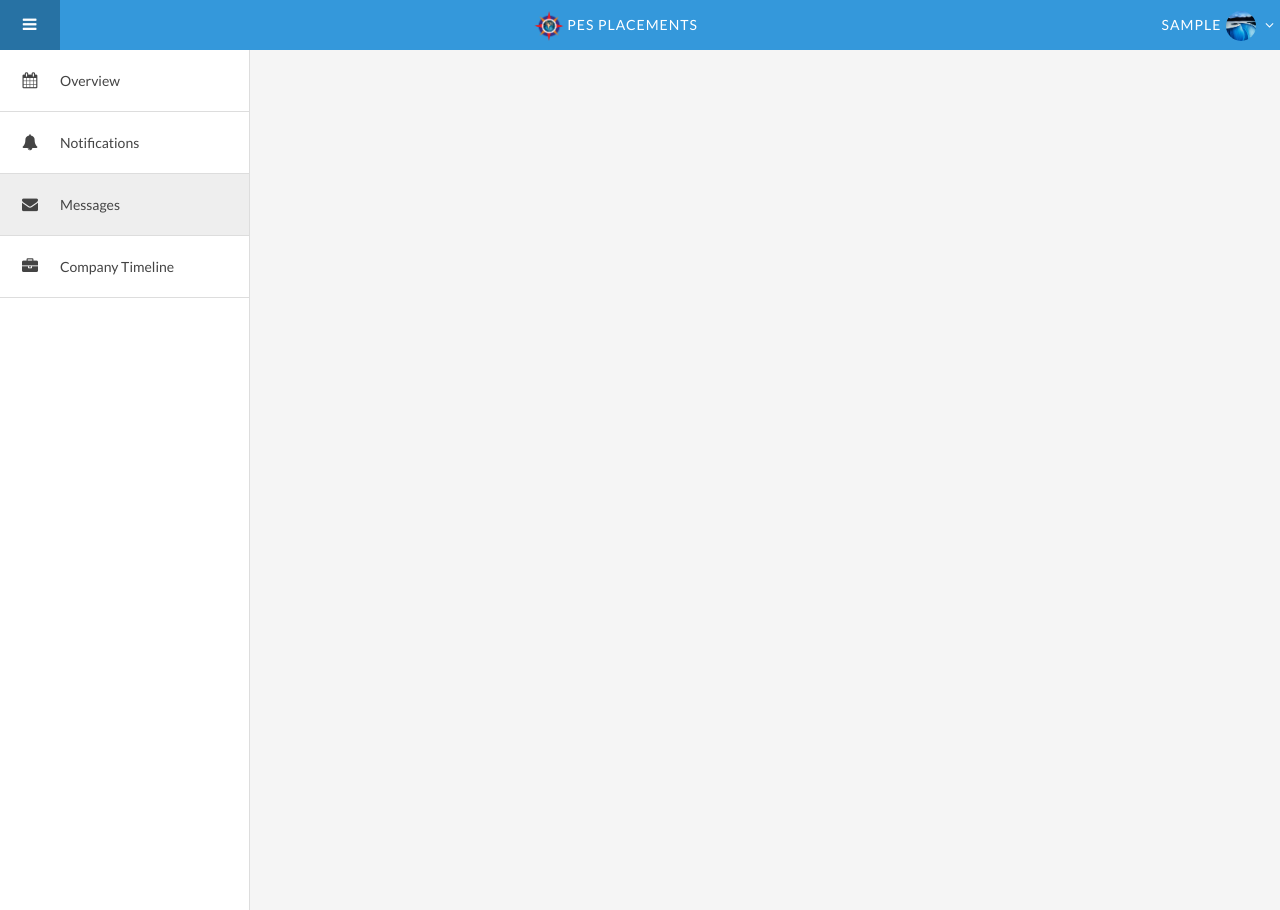
After one commit to kashyap07/placements, a Flask app: page /messages in a window 1280 px wide. The commit adds this page. Run offline with Flask 2, Linux system fonts and the light colour scheme; the visitor is signed in with stand-in values (Sample User, id 1); some libraries are stand-ins or nearby versions.

Commit message:
views: Addition of more views functions.

```diff
--- a/app/__init__.py
+++ b/app/__init__.py
@@ -7,9 +7,9 @@ from werkzeug.utils import find_modules, import_string
 
 def create_app(config=None):
 	app = Flask(__name__);
-	"""
+
 	app.config.update(dict(
-		DATABASE=os.path.join(app.root_path, 'placements.db'),
+		#DATABASE=os.path.join(app.root_path, 'placements.db'),
 		DEBUG=True,
 		SECRET_KEY=b'_5#y2L"F4Q8z\n\xec]/',
 		USERNAME='admin',
@@ -17,7 +17,6 @@ def create_app(config=None):
 	))
 	app.config.update(config or {})
 	app.config.from_envvar('PLACEMENT_SETTINGS', silent=True)
-	"""
 	register_blueprints(app)
 	#register_cli(app)
 	#register_teardowns(app)
--- a/app/blueprints/views.py
+++ b/app/blueprints/views.py
@@ -1,5 +1,5 @@
 import os
-from flask import Blueprint, render_template, g
+from flask import Blueprint, render_template, g, session
 
 views = Blueprint('views', __name__);
 
@@ -9,6 +9,7 @@ def index():
 
 @views.route("/home")
 def home():
+	session['username'] = "John Doe"
 	return render_template("home.html", user="John Doe")
 
 @views.route("/login")
@@ -22,3 +23,13 @@ def profile():
 @views.route("/notifications")
 def notifications():
 	return render_template("notifications.html")
+
+
+@views.route("/messages")
+def messages():
+	return render_template("messages.html")
+
+
+@views.route("/comp_timeline")
+def comp_timeline():
+	return render_template("comp_timeline.html")
--- a/app/static/js/home.js
+++ b/app/static/js/home.js
@@ -1,4 +1,3 @@
-console.log("hi");
 $('#menu-action').click(function() {
   console.log("hi");
   $('.sidebar').toggleClass('active');
--- a/app/templates/home.html
+++ b/app/templates/home.html
@@ -1,6 +1,6 @@
 {%- extends "base.html" %}
 
-{%- block title %}{{ 'Home - ' + user  }}{% endblock %}
+{%- block title %}{{ 'Home - ' + session['username']  }}{% endblock %}
 
 {%- block menu_action %}
   <a href="#" id="menu-action">
@@ -12,7 +12,7 @@
    	<div class="dropdown pull-right">
        <a class="dropdown-toggle dd" data-toggle="dropdown" role="button" aria-haspopup="true" aria-expanded="false">
         <!-- The Profile picture inserted via div class below, with shaping provided by Bootstrap -->
-        <div class="img-profile"><span>{{ user }}</span><img class = "dp-icon img-circle" src = "/static/assets/images/rain-dp.jpg">
+        <div class="img-profile"><span>{{ session['username'] }}</span><img class = "dp-icon img-circle" src = "/static/assets/images/rain-dp.jpg">
       	<span class="fa fa-angle-down white"></span>
       	</div>
        </a>
@@ -34,67 +34,14 @@
 {%- block sidebar %}
 <div class="sidebar">
   <ul>
-  	<li><a href="#" class = "active"><i class="fa fa-calendar"></i><span>Overview</span></a></li>
-    <li><a href="#"><i class="fa fa-bell"></i><span>Notifications</span></a></li>
-    <li><a href="#"><i class="fa fa-envelope"></i><span>Messages</span></a></li>
-    <li><a href="#"><i class="fa fa-briefcase"></i><span>Company Timeline</span></a></li>
+  	<li><a href="{{ url_for('views.home') }}" class = "active"><i class="fa fa-calendar"></i><span>Overview</span></a></li>
+    <li><a href="{{ url_for('views.notifications') }}"><i class="fa fa-bell"></i><span>Notifications</span></a></li>
+    <li><a href="{{ url_for('views.messages') }}"><i class="fa fa-envelope"></i><span>Messages</span></a></li>
+    <li><a href="{{ url_for('views.comp_timeline') }}"><i class="fa fa-briefcase"></i><span>Company Timeline</span></a></li>
 </div>
 {%- endblock %}
 
 
 {%- block content %}
-<!-- Content -->
-<div class="main">
-  <div class="hipsum">
-    <div class="jumbotron">
-      <h1 id="hello,-world!">Hello, world!<a class="anchorjs-link" href="#hello,-world!"><span class="anchorjs-icon"></span></a></h1>
-      <p>This is a simple hero unit, a simple jumbotron-style component for calling extra attention to featured content or information.</p>
-      <p><a class="btn btn-primary" href="#" role="button">Learn more</a></p>
-    </div>
-    <p>Keffiyeh banjo keytar selfies. Actually plaid PBR&amp;B, High Life dreamcatcher kale chips master cleanse craft beer messenger bag locavore Brooklyn Blue Bottle. Freegan literally brunch kale chips small batch. Etsy iPhone gentrify photo booth. Lomo
-      keffiyeh vinyl, distillery pop-up messenger bag kale chips post-ironic DIY 90's keytar. Intelligentsia next level Pitchfork forage vinyl Marfa, normcore heirloom. Drinking vinegar asymmetrical roof party, yr artisan Carles mixtape jean shorts.</p>
-    <table class="table table-bordered">
-      <thead>
-        <tr>
-          <th>#</th>
-          <th>First Name</th>
-          <th>Last Name</th>
-          <th>Username</th>
-        </tr>
-      </thead>
-      <tbody>
-        <tr>
-          <th scope="row">1</th>
-          <td>Mark</td>
-          <td>Otto</td>
-          <td>@mdo</td>
-        </tr>
-        <tr>
-          <th scope="row">2</th>
-          <td>Jacob</td>
-          <td>Thornton</td>
-          <td>@fat</td>
-        </tr>
-        <tr>
-          <th scope="row">3</th>
-          <td>Larry</td>
-          <td>the Bird</td>
-          <td>@twitter</td>
-        </tr>
-      </tbody>
-    </table>
-    <p>Slow-carb fanny pack yr Brooklyn gentrify. Fanny pack keffiyeh taxidermy, ugh viral polaroid craft beer. +1 distillery Truffaut typewriter tousled crucifix, lo-fi butcher normcore skateboard. Drinking vinegar ugh whatever sriracha. Synth tofu viral
-      butcher flexitarian. 3 wolf moon Schlitz plaid small batch kale chips blog. Fingerstache selfies freegan, Helvetica Neutra Brooklyn semiotics cred narwhal beard tousled leggings.</p>
-    <div class="row">
-      <div class="col-sm-6">
-        <p>Slow-carb fanny pack yr Brooklyn gentrify. Fanny pack keffiyeh taxidermy, ugh viral polaroid craft beer. +1 distillery Truffaut typewriter tousled crucifix, lo-fi butcher normcore skateboard. Drinking vinegar ugh whatever sriracha. Synth tofu
-          viral butcher flexitarian. 3 wolf moon Schlitz plaid small batch kale chips blog. Fingerstache selfies freegan, Helvetica Neutra Brooklyn semiotics cred narwhal beard tousled leggings.</p>
-      </div>
-      <div class="col-sm-6">
-        <p>Slow-carb fanny pack yr Brooklyn gentrify. Fanny pack keffiyeh taxidermy, ugh viral polaroid craft beer. +1 distillery Truffaut typewriter tousled crucifix, lo-fi butcher normcore skateboard. Drinking vinegar ugh whatever sriracha. Synth tofu
-          viral butcher flexitarian. 3 wolf moon Schlitz plaid small batch kale chips blog. Fingerstache selfies freegan, Helvetica Neutra Brooklyn semiotics cred narwhal beard tousled leggings.</p>
-      </div>
-    </div>
-  </div>
-</div>
+  {%- include "overview.html" %}
 {%- endblock %}
--- /dev/null
+++ b/app/templates/messages.html
@@ -0,0 +1,12 @@
+{%- extends "home.html" %}
+{%- block sidebar %}
+<div class="sidebar">
+  <ul>
+  	<li><a href="{{ url_for('views.home') }}" ><i class="fa fa-calendar"></i><span>Overview</span></a></li>
+    <li><a href="{{ url_for('views.notifications') }}"><i class="fa fa-bell"></i><span>Notifications</span></a></li>
+    <li><a href="{{ url_for('views.messages') }}" class = "active"><i class="fa fa-envelope"></i><span>Messages</span></a></li>
+    <li><a href="{{ url_for('views.comp_timeline') }}"><i class="fa fa-briefcase"></i><span>Company Timeline</span></a></li>
+</div>
+{%- endblock %}
+{%- block content %}
+{%- endblock %}
```
Also changed, not shown: app/templates/comp_timeline.html (added, +12 -0 lines), app/templates/notifications.html (added, +12 -0 lines), app/templates/overview.html (added, +55 -0 lines), app/templates/profile.html (+3 -10 lines), 1 other file.
